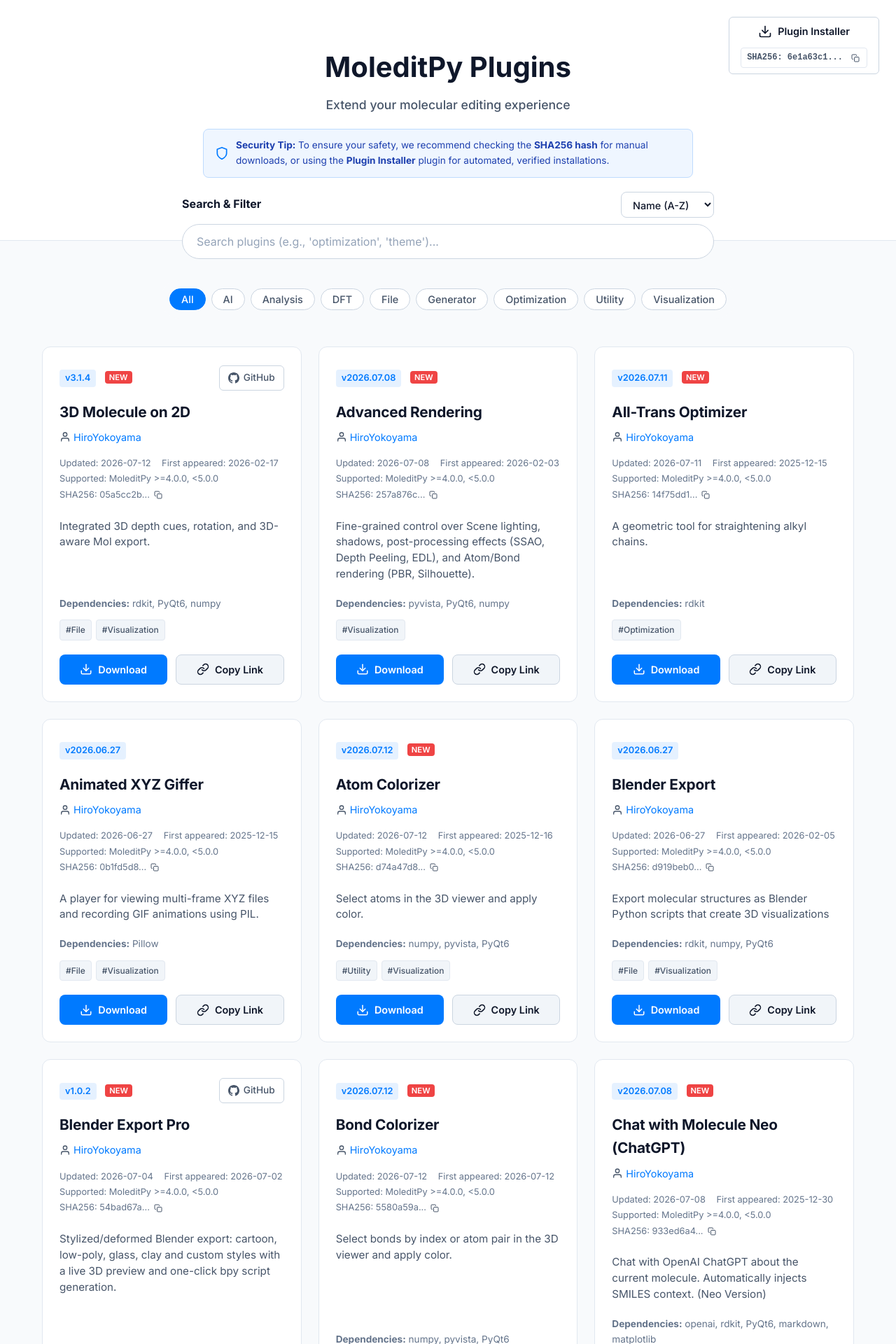
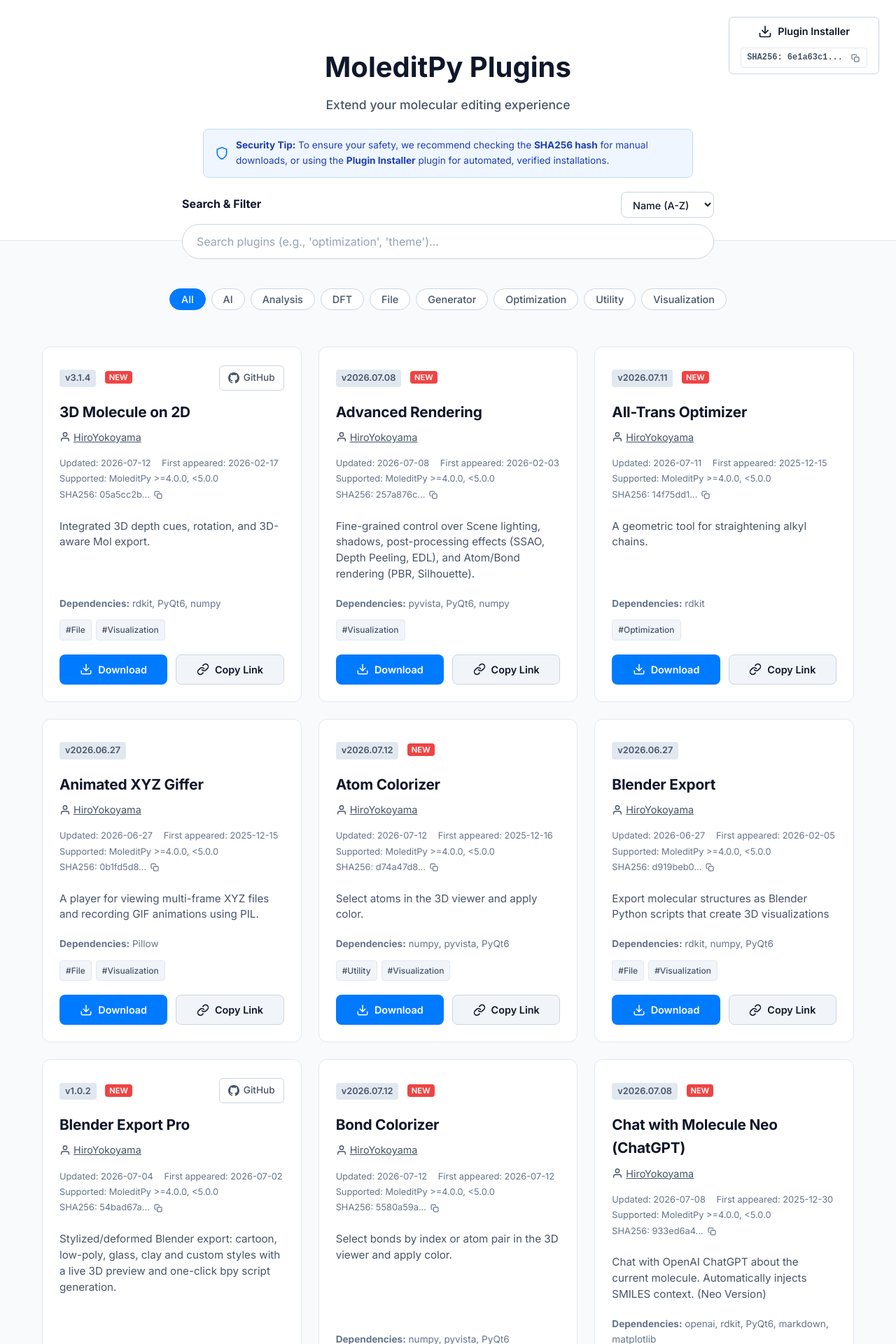
Before and after one commit to HiroYokoyama/moleditpy-plugins, a Jekyll site: the page explorer/index.html, which Jekyll copies as it is, in a window 1280 px wide. Shown: the top 1920 px of the page at 70% size. Built offline with Jekyll 4.4.1, drawn with Linux system fonts in a browser that asks for light colours.

Commit message:
style: change version tag highlight to gray, make author link gray and underlined

```diff
--- a/explorer/index.html
+++ b/explorer/index.html
@@ -197,8 +197,8 @@
         }
 
         .plugin-version {
-            background: rgba(0, 122, 255, 0.1);
-            color: var(--primary);
+            background: #e2e8f0;
+            color: #475569;
             font-size: 0.8rem;
             font-weight: 600;
             padding: 2px 8px;
@@ -224,12 +224,12 @@
         }
 
         .plugin-author a {
-            color: var(--primary);
-            text-decoration: none;
+            color: var(--text-sub);
+            text-decoration: underline;
         }
 
         .plugin-author a:hover {
-            text-decoration: underline;
+            color: var(--primary);
         }
 
         .plugin-desc {
```
